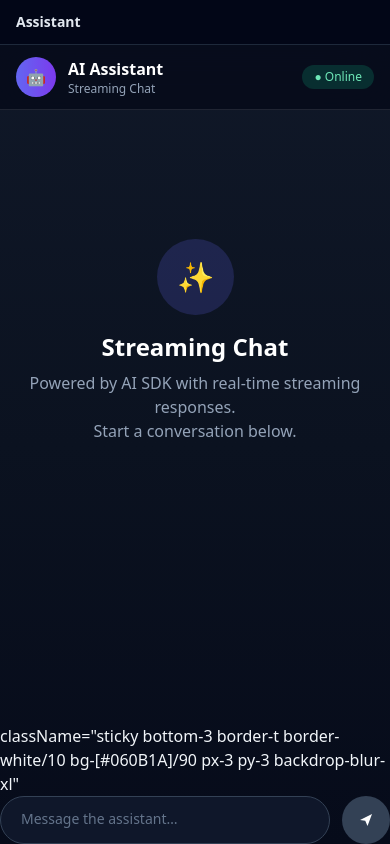
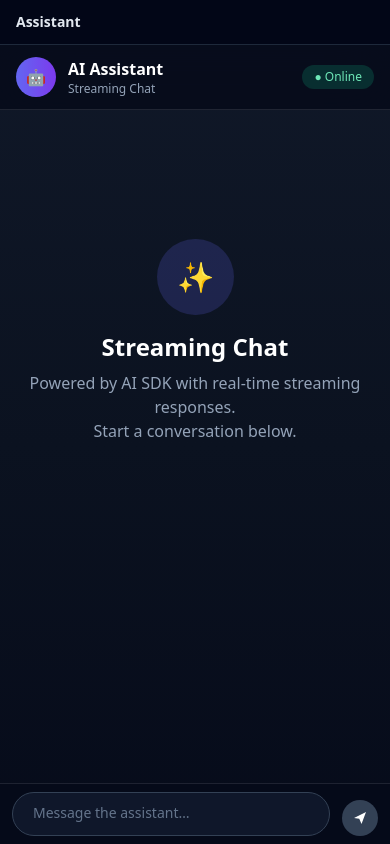
Before and after one commit to muhammadusamawaheed456-bit/ai-chat-capstone, a Next.js app: page /chat in a window 390 px wide. Built offline with nearby package versions, Linux system fonts and the light colour scheme.

Commit message:
Optimize mobile chat input size

```diff
--- a/components/chat/chat-input.tsx
+++ b/components/chat/chat-input.tsx
@@ -55,8 +55,8 @@ export function ChatInput({
     return (
     <form
       onSubmit={handleSubmit}
-
-    >className="sticky bottom-3 border-t border-white/10 bg-[#060B1A]/90 px-3 py-3 backdrop-blur-xl"
+      className="sticky bottom-0 border-t border-white/10 bg-[#060B1A]/90 px-3 py-2 backdrop-blur-xl"
+    >
       <div className="mx-auto flex max-w-3xl items-end gap-3">
         <textarea
           ref={textareaRef}
@@ -71,7 +71,7 @@ export function ChatInput({
           disabled={disabled}
           className="
             max-h-40
-            min-h-[48px]
+            min-h-[44px]
             flex-1
             resize-none
             rounded-3xl
@@ -79,7 +79,7 @@ export function ChatInput({
             border-slate-700
             bg-slate-900
             px-5
-            py-3
+            py-2.5
             text-sm
             text-slate-100
             placeholder:text-slate-500
@@ -95,7 +95,7 @@ export function ChatInput({
           onClick={isStreaming ? onStop : undefined}
           disabled={!isStreaming && !canSend}
           aria-label={isStreaming ? "Stop generating" : "Send message"}
-          className={`flex h-12 w-12 shrink-0 items-center justify-center rounded-full text-white transition
+          className={`flex h-9 w-9 shrink-0 items-center justify-center rounded-full text-white transition
             ${
               isStreaming
                 ? "bg-rose-500 hover:bg-rose-400 active:scale-95"
```
